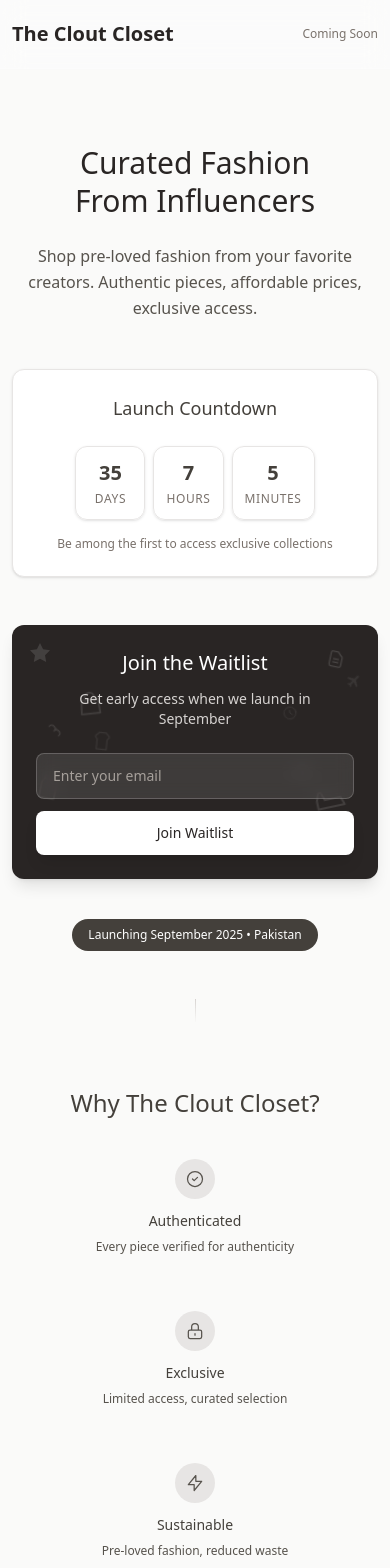
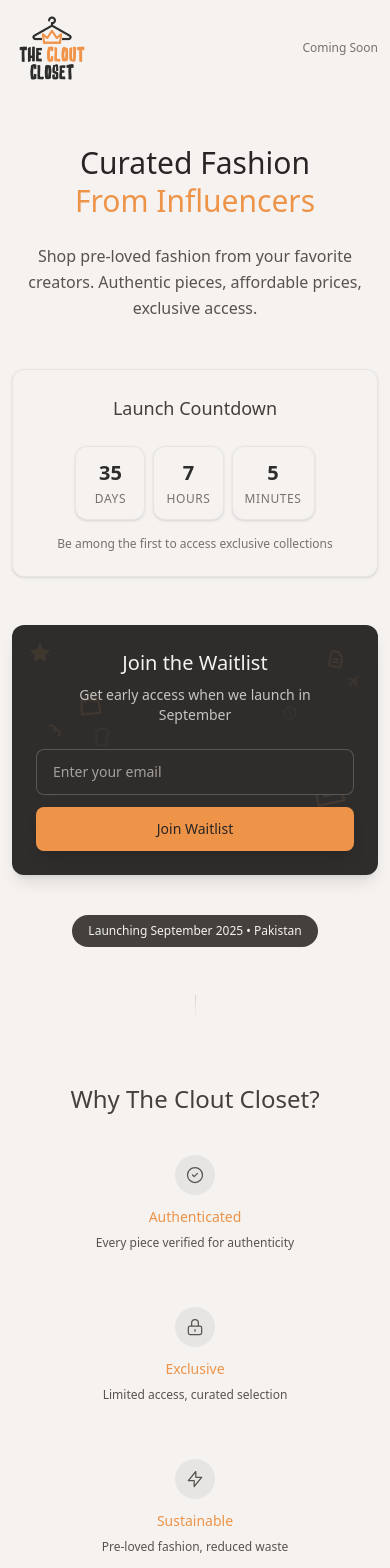
Before and after one commit to Mubeen-jawed/The-Clout-Closet-Landing, a React (Vite) app: page / in a window 390 px wide. Shown: the top 1568 px of the page. Built offline with nearby package versions, Linux system fonts and the light colour scheme.

Commit message:
change theme

```diff
--- a/src/CloutClosetLanding.jsx
+++ b/src/CloutClosetLanding.jsx
@@ -1,4 +1,6 @@
 import React, { useState, useEffect, useRef } from "react";
+import Logo from "./assets/Logo.png";
+import LogoTCC from "./assets/Logo-TCC.png";
 
 const CloutClosetLanding = () => {
   const [email, setEmail] = useState("");
@@ -10,6 +12,7 @@
   const [swipeRevealed, setSwipeRevealed] = useState(false);
   const [waitlistRevealed, setWaitlistRevealed] = useState(false);
   const [currentInfluencer, setCurrentInfluencer] = useState(0);
+  const [isScrolled, setIsScrolled] = useState(false);
 
   const swipeRef = useRef(null);
 
@@ -102,6 +105,19 @@
     return () => clearInterval(interval);
   }, []);
 
+  // Navbar Logo change
+
+  useEffect(() => {
+    const handleScroll = () => {
+      const scrollTop = window.scrollY;
+      setIsScrolled(scrollTop > 0); // if user has scrolled down at all
+    };
+
+    window.addEventListener("scroll", handleScroll);
+
+    return () => window.removeEventListener("scroll", handleScroll);
+  }, []);
+
   const handleEmailSubmit = () => {
     if (email && !emailList.includes(email)) {
       // Save to local state
@@ -126,9 +142,15 @@
     }
   };
 
+  {
+    /* F5F2EF
+              ED9449
+              2E2D2c */
+  }
+
   const FlipNumber = ({ number, label }) => (
-    <div className="bg-white/80 backdrop-blur-sm rounded-xl p-3 sm:p-6 text-center min-w-[70px] sm:min-w-[90px] shadow-sm border border-stone-200">
-      <div className="text-xl sm:text-3xl font-bold text-stone-700 mb-1">
+    <div className="bg-[#F5F2EF] backdrop-blur-sm rounded-xl p-3 sm:p-6 text-center min-w-[70px] sm:min-w-[90px] shadow-sm border border-stone-200">
+      <div className="text-xl sm:text-3xl font-bold text-[#2E2D2c] mb-1">
         {number}
       </div>
       <div className="text-xs text-stone-500 uppercase tracking-wider font-medium">
@@ -155,7 +177,7 @@
   );
 
   return (
-    <div className="min-h-screen bg-stone-50 text-stone-800 relative">
+    <div className="min-h-screen bg-[#F5F2EF] text-stone-800 relative">
       {/* Custom Styles */}
       <style jsx>{`
         @keyframes fadeInUp {
@@ -195,21 +217,25 @@
 
       <div className="container mx-auto px-3 sm:px-6 py-4 sm:py-8">
         {/* Clean Header - Mobile Optimized */}
-        <div className="fixed  left-0 right-0 top-0 z-50">
+        <div className="fixed left-0 right-0 top-0 z-50">
           <nav
-            className="fixed top-0 left-0 right-0 z-50 flex justify-between items-center py-5 sm:py-7 px-3 sm:p-6
-  bg-white/30 backdrop-blur-md border-b border-white/20"
+            className={`fixed top-0 left-0 right-0 z-50 flex justify-between items-center px-3 sm:p-6
+        bg-[#F5F2EF] backdrop-blur-md border-b border-white/20 ${
+          isScrolled ? "py-1 sm:py-1" : "py-2 sm:py-2"
+        }`}
           >
-            <a
-              href="/"
-              className="text-xl sm:text-2xl font-bold text-stone-800"
-            >
-              The Clout Closet
+            <a href="/">
+              <img
+                className={`${
+                  isScrolled ? "sm:w-16 w-14" : "sm:w-24 w-20"
+                } transition-all duration-200`}
+                src={isScrolled ? Logo : LogoTCC}
+                alt="Logo"
+              />
             </a>
             <div className="text-xs sm:text-sm text-stone-500">Coming Soon</div>
           </nav>
         </div>
-
         {/* Hero Section - Mobile Optimized */}
         <header className="text-center sm:mt-40 mt-32 mb-16 sm:mb-24 min-h-[60vh] sm:min-h-[70vh] flex flex-col justify-center">
           <div
@@ -220,7 +246,9 @@
             <h1 className="text-3xl sm:text-5xl md:text-6xl font-light text-stone-800 mb-6 sm:mb-8 leading-tight px-4">
               Curated Fashion
               <br />
-              <span className="font-medium">From Influencers</span>
+              <span className="font-medium text-[#ED9449]">
+                From Influencers
+              </span>
             </h1>
 
             <div
@@ -236,7 +264,7 @@
 
             {/* Clean Countdown - Mobile First */}
             <div
-              className={`bg-white rounded-xl sm:rounded-2xl p-6 sm:p-10 mb-12 sm:mb-20 border border-stone-200 shadow-sm transition-all duration-800  ${
+              className={`bg-[#F5F2EF] rounded-xl sm:rounded-2xl p-6 sm:p-10 mb-12 sm:mb-20 border border-stone-200 shadow-sm transition-all duration-800  ${
                 swipeRevealed
                   ? "opacity-100 translate-y-0"
                   : "opacity-0 translate-y-4"
@@ -263,16 +291,16 @@
                   : "opacity-0 translate-y-8"
               }`}
             >
-              <div className="bg-stone-800 rounded-xl sm:rounded-2xl p-6 sm:p-12 text-center shadow-lg relative overflow-hidden">
+              <div className="bg-[#2E2D2c] rounded-xl sm:rounded-2xl p-6 sm:p-12 text-center shadow-lg relative overflow-hidden">
                 {/* Floating Fashion Icons Background */}
                 <div className="absolute inset-0 overflow-hidden pointer-events-none">
                   {/* Top Row Icons */}
                   <div
-                    className="absolute top-4 left-4 opacity-10 animate-pulse"
+                    className="absolute top-4 left-4 opacity-10 "
                     style={{ animationDelay: "0s" }}
                   >
                     <svg
-                      className="w-6 h-6 sm:w-8 sm:h-8 text-white"
+                      className="w-6 h-6 sm:w-8 sm:h-8 text-[#ED9449] animate-pulse"
                       fill="currentColor"
                       viewBox="0 0 24 24"
                     >
@@ -285,7 +313,7 @@
                     style={{ animationDelay: "1s" }}
                   >
                     <svg
-                      className="w-5 h-5 sm:w-7 sm:h-7 text-white animate-pulse"
+                      className="w-5 h-5 sm:w-7 sm:h-7 text-[#ED9449] animate-pulse"
                       fill="none"
                       stroke="currentColor"
                       viewBox="0 0 24 24"
@@ -305,7 +333,7 @@
                     style={{ animationDelay: "2s" }}
                   >
                     <svg
-                      className="w-7 h-7 sm:w-10 sm:h-10 text-white animate-pulse"
+                      className="w-7 h-7 sm:w-10 sm:h-10 text-[#ED9449] animate-pulse"
                       fill="none"
                       stroke="currentColor"
                       viewBox="0 0 24 24"
@@ -324,7 +352,7 @@
                     style={{ animationDelay: "3s" }}
                   >
                     <svg
-                      className="w-4 h-4 sm:w-6 sm:h-6 text-white animate-pulse"
+                      className="w-4 h-4 sm:w-6 sm:h-6 text-[#ED9449] animate-pulse"
                       fill="currentColor"
                       viewBox="0 0 24 24"
                     >
@@ -338,7 +366,7 @@
                     style={{ animationDelay: "4s" }}
                   >
                     <svg
-                      className="w-6 h-6 sm:w-8 sm:h-8 text-white animate-pulse"
+                      className="w-6 h-6 sm:w-8 sm:h-8 text-[#ED9449] animate-pulse"
                       fill="none"
                       stroke="currentColor"
                       viewBox="0 0 24 24"
@@ -358,7 +386,7 @@
                     style={{ animationDelay: "5s" }}
                   >
                     <svg
-                      className="w-8 h-8 sm:w-10 sm:h-10 text-white animate-pulse"
+                      className="w-8 h-8 sm:w-10 sm:h-10 text-[#ED9449] animate-pulse"
                       fill="none"
                       stroke="currentColor"
                       viewBox="0 0 24 24"
@@ -378,7 +406,7 @@
                     style={{ animationDelay: "6s" }}
                   >
                     <svg
-                      className="w-5 h-5 sm:w-7 sm:h-7 text-white animate-pulse"
+                      className="w-5 h-5 sm:w-7 sm:h-7 text-[#ED9449] animate-pulse"
                       fill="none"
                       stroke="currentColor"
                       viewBox="0 0 24 24"
@@ -398,7 +426,7 @@
                     style={{ animationDelay: "7s" }}
                   >
                     <svg
-                      className="w-6 h-6 sm:w-8 sm:h-8 text-white animate-pulse"
+                      className="w-6 h-6 sm:w-8 sm:h-8 text-[#ED9449] animate-pulse"
                       fill="none"
                       stroke="currentColor"
                       viewBox="0 0 24 24"
@@ -418,7 +446,7 @@
                     style={{ animationDelay: "8s" }}
                   >
                     <svg
-                      className="w-5 h-5 sm:w-7 sm:h-7 text-white animate-pulse"
+                      className="w-5 h-5 sm:w-7 sm:h-7 text-[#ED9449] animate-pulse"
                       fill="none"
                       stroke="currentColor"
                       viewBox="0 0 24 24"
@@ -438,7 +466,7 @@
                     style={{ animationDelay: "9s" }}
                   >
                     <svg
-                      className="w-4 h-4 sm:w-6 sm:h-6 text-white animate-pulse"
+                      className="w-4 h-4 sm:w-6 sm:h-6 text-[#ED9449] animate-pulse"
                       fill="none"
                       stroke="currentColor"
                       viewBox="0 0 24 24"
@@ -455,10 +483,10 @@
 
                 {/* Content with higher z-index */}
                 <div className="relative z-10">
-                  <h2 className="text-xl sm:text-3xl font-light mb-3 sm:mb-4 text-white">
+                  <h2 className="text-xl sm:text-3xl font-light mb-2 sm:mb-4 text-[#F5F2EF]">
                     Join the Waitlist
                   </h2>
-                  <p className="text-stone-300 mb-6 sm:mb-8 text-sm sm:text-lg font-light px-2">
+                  <p className="text-[#c7c4c1] mb-6 sm:mb-8 text-sm sm:text-lg font-light px-2">
                     Get early access when we launch in September
                   </p>
 
@@ -469,14 +497,14 @@
                         value={email}
                         onChange={(e) => setEmail(e.target.value)}
                         placeholder="Enter your email"
-                        className="w-full px-4 sm:px-6 py-3 sm:py-4 rounded-lg bg-white/10 border border-white/20 text-white placeholder-stone-400 focus:outline-none focus:ring-2 focus:ring-white/30 focus:border-transparent transition-all duration-300 text-sm sm:text-base backdrop-blur-sm"
+                        className="w-full px-4 sm:px-6 py-3 sm:py-4 rounded-lg bg-[#2E2D2c] border border-white/20 text-white placeholder-stone-400 focus:outline-none focus:ring-2 focus:ring-white/30 focus:border-transparent transition-all duration-300 text-sm sm:text-base backdrop-blur-sm"
                         onKeyDown={(e) =>
                           e.key === "Enter" && handleEmailSubmit()
                         }
                       />
                       <button
                         onClick={handleEmailSubmit}
-                        className="w-full px-6 sm:px-8 py-3 sm:py-4 bg-white text-stone-800 rounded-lg font-medium hover:bg-stone-100 transform hover:scale-[1.02] transition-all duration-300 text-sm sm:text-base shadow-lg"
+                        className="w-full px-6 sm:px-8 py-3 sm:py-4 bg-[#ED9449] text-stone-800 rounded-lg font-medium hover:bg-[#F5F2EF] active:bg-[#c9c7c4] transform hover:scale-[1.02] transition-all duration-300 text-sm sm:text-base shadow-lg"
                       >
                         Join Waitlist
                       </button>
@@ -495,7 +523,7 @@
             </div>
             {/* Launch Information - Mobile Optimized */}
             <div className="text-center my-10 sm:my-20">
-              <div className="inline-block bg-stone-700 text-white px-4 sm:px-6 py-2 sm:py-3 rounded-full text-xs sm:text-sm font-medium">
+              <div className="inline-block bg-stone-700 text-[#F5F2EF] px-4 sm:px-6 py-2 sm:py-3 rounded-full text-xs sm:text-sm font-medium">
                 Launching September 2025 • Pakistan
               </div>
             </div>
@@ -536,7 +564,7 @@
                     />
                   </svg>
                 </div>
-                <h3 className="font-medium text-stone-700 mb-2 text-sm sm:text-base">
+                <h3 className="font-medium text-[#ED9449] mb-2 text-sm sm:text-base">
                   Authenticated
                 </h3>
                 <p className="text-stone-600 text-xs sm:text-sm">
@@ -559,7 +587,7 @@
                     />
                   </svg>
                 </div>
-                <h3 className="font-medium text-stone-700 mb-2 text-sm sm:text-base">
+                <h3 className="font-medium text-[#ED9449] mb-2 text-sm sm:text-base">
                   Exclusive
                 </h3>
                 <p className="text-stone-600 text-xs sm:text-sm">
@@ -582,7 +610,7 @@
                     />
                   </svg>
                 </div>
-                <h3 className="font-medium text-stone-700 mb-2 text-sm sm:text-base">
+                <h3 className="font-medium text-[#ED9449] mb-2 text-sm sm:text-base">
                   Sustainable
                 </h3>
                 <p className="text-stone-600 text-xs sm:text-sm">
@@ -601,7 +629,7 @@
               : "opacity-0 translate-y-4"
           }`}
         >
-          <div className="bg-white rounded-xl sm:rounded-2xl p-6 sm:p-8 border border-stone-200 shadow-sm">
+          <div className="bg-[#F5F2EF] rounded-xl sm:rounded-2xl p-6 sm:p-8 border border-stone-200 shadow-sm">
             <h3 className="text-lg sm:text-xl font-medium text-center mb-4 sm:mb-6 text-stone-700">
               Featured Creators
             </h3>
```
Also changed, not shown: src/assets/Logo-TCC.png (added), src/assets/Logo.png (added).
